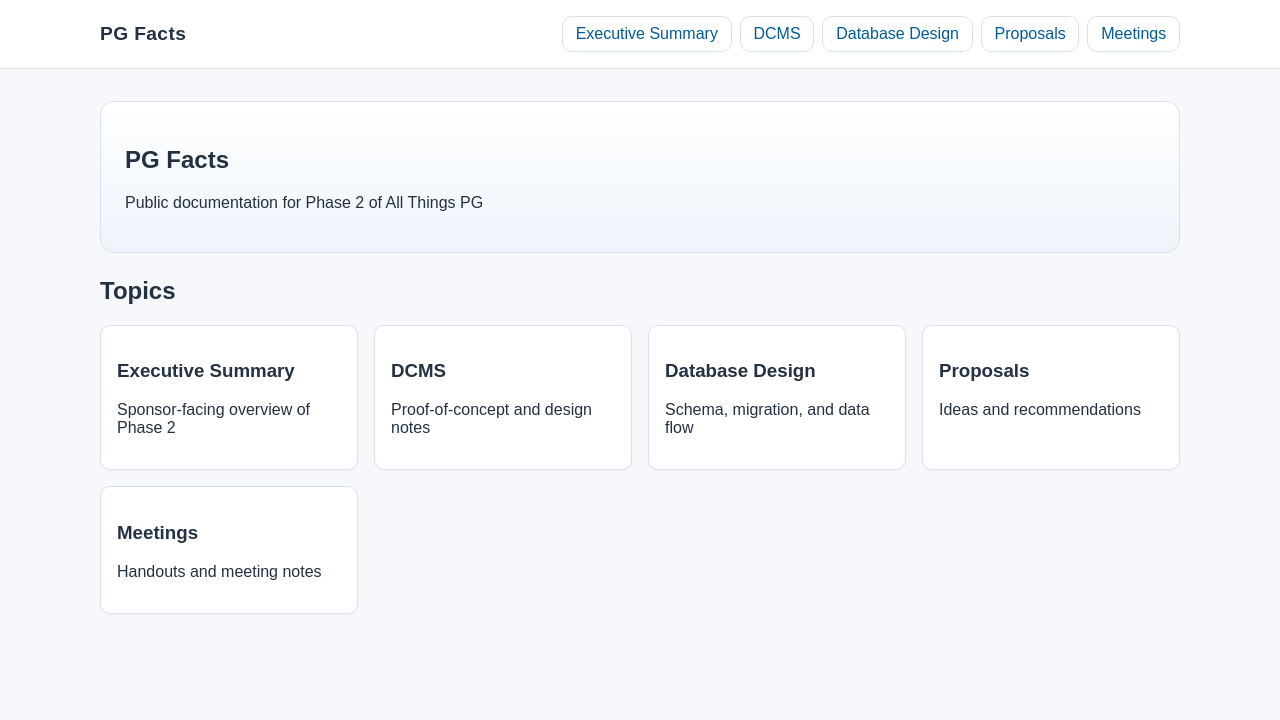
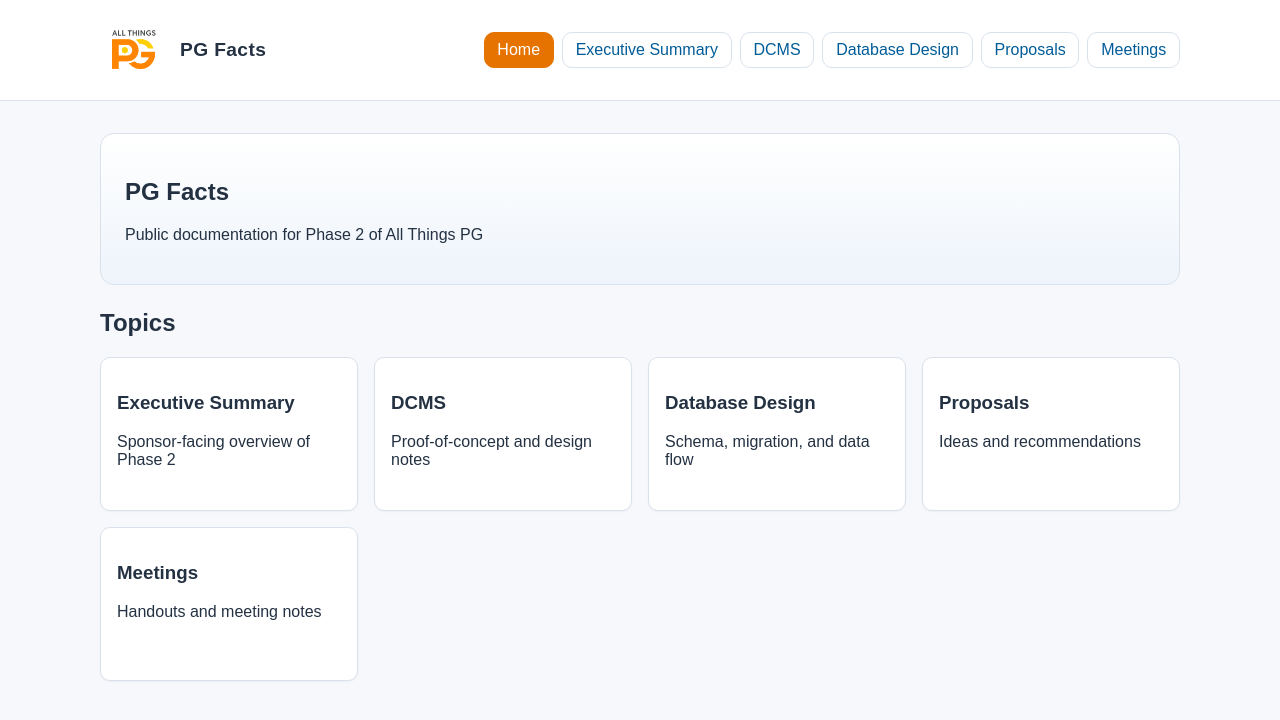
Before and after one commit to All-Things-PG/pgfacts, a Jekyll site: the page built from index.md, in a window 1280 px wide. Shown: the top 720 px of the page. Built offline with Jekyll 4.4.1, drawn with Linux system fonts in a browser that asks for light colours.

Commit message:
Add branded header

```diff
--- a/_includes/header.html
+++ b/_includes/header.html
@@ -1,10 +1,12 @@
 <header class="site-header">
   <div class="site-header__inner">
     <a class="site-brand" href="{{ '/' | relative_url }}">
+      <img class="site-brand__logo" src="{{ '/assets/images/pg-logo.png' | relative_url }}" alt="PG Facts" />
       <span class="site-brand__title">PG Facts</span>
     </a>
 
     <nav class="site-nav" aria-label="Topics">
+      <a class="site-nav__link site-nav__link--home" href="{{ '/' | relative_url }}">Home</a>
       {% for topic in site.data.topics | sort: "order" %}
         <a class="site-nav__link" href="{{ topic.folder | relative_url }}">{{ topic.title }}</a>
       {% endfor %}
--- a/assets/css/style.css
+++ b/assets/css/style.css
@@ -45,6 +45,12 @@ a:hover {
   color: #233142;
 }
 
+.site-brand__logo {
+  width: 68px;
+  height: auto;
+  display: block;
+}
+
 .site-brand__title {
   letter-spacing: 0.02em;
 }
@@ -66,6 +72,12 @@ a:hover {
 
 .site-nav__link {
   padding: 0.5rem 0.8rem;
+}
+
+.site-nav__link--home {
+  background: #e67300;
+  color: #fff;
+  border-color: #e67300;
 }
 
 .site-main {
@@ -90,6 +102,7 @@ a:hover {
   padding: 1rem;
   color: inherit;
   box-shadow: 0 1px 2px rgba(0,0,0,0.04);
+  min-height: 120px;
 }
 
 .topic-card:hover {
```
Also changed, not shown: index.md (+0 -5 lines), assets/images/pg-logo.png (added).
